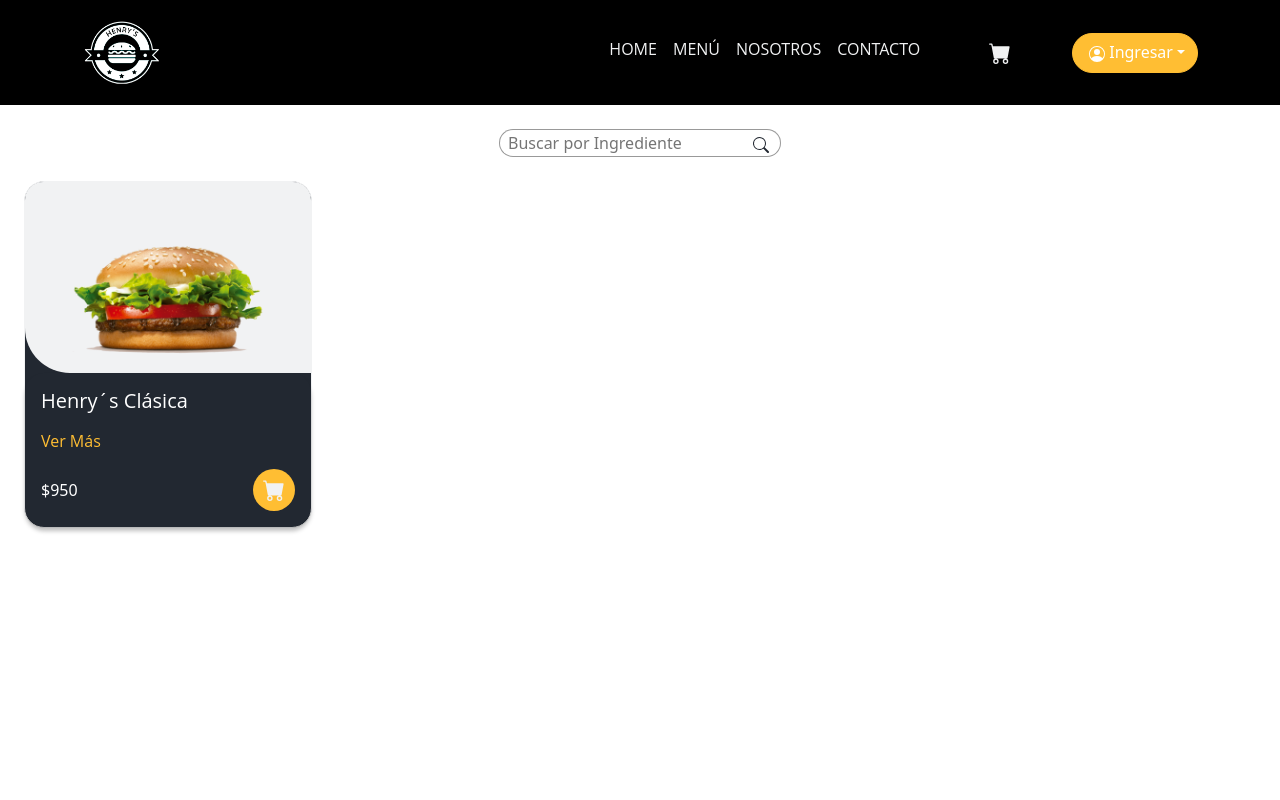
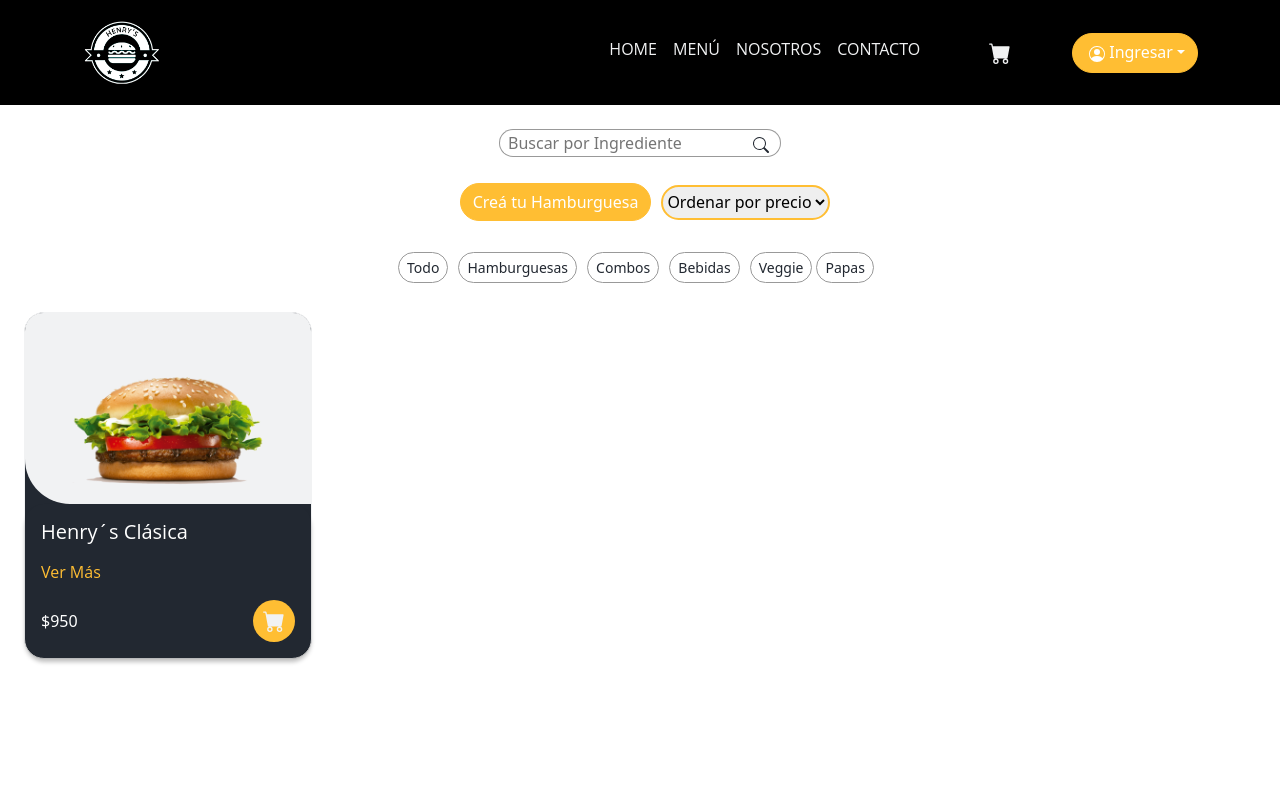
Before and after one commit to mabhyHs/Henrys-app, a React (Create React App) app in the folder client/: page /menu in a window 1280 px wide. Shown: the top 800 px of the page. Built offline with nearby package versions, Linux system fonts and the light colour scheme.

Commit message:
Create(UI-Filters and Order Menu)

```diff
--- /dev/null
+++ b/client/src/Components/FiltersMenu/FiltersMenu.css
@@ -0,0 +1,46 @@
+.filter__btn {
+  background-color: transparent;
+  color: var(--main-color-dark);
+  border-color: transparent;
+  border-radius: 50px;
+  box-shadow: none;
+}
+.filter__btn:focus {
+  background-color: var(--main-color-dark);
+  color: var(--main-color-light);
+}
+
+.select__order {
+  border-radius: 20px;
+  height: 35px;
+  border: solid 2px var(--brand-color);
+}
+.order__container {
+  display: flex;
+  align-items: center;
+  justify-content: center;
+  flex-wrap: wrap;
+  flex-direction: row;
+}
+
+.createBurger__btn {
+  gap: 5px;
+  border-color: var(--brand-color);
+  background: var(--brand-color);
+  box-shadow: unset;
+  border-radius: var(--br-btn);
+  margin: 10px;
+}
+
+.btn-group,
+.btn-group-vertical {
+  flex-wrap: wrap;
+}
+.btn-group > .btn-group:not(:first-child) > .btn,
+.btn-group > .btn:nth-child(n + 3),
+.btn-group > :not(.btn-check) + .btn,
+.btn-group > .btn:not(:last-child):not(.dropdown-toggle) {
+  border-radius: 50px;
+  border: var(--bc-inputs);
+  margin: 5px;
+}
--- a/client/src/Components/FiltersMenu/FiltersMenu.jsx
+++ b/client/src/Components/FiltersMenu/FiltersMenu.jsx
@@ -0,0 +1,38 @@
+import React from 'react';
+import Container from 'react-bootstrap/Container';
+import Button from 'react-bootstrap/Button';
+import ButtonGroup from 'react-bootstrap/ButtonGroup';
+
+import './FiltersMenu.css';
+
+function FiltersMenu() {
+  return (
+    <Container>
+      <div className="m-3 order__container">
+        <Button className="createBurger__btn">Creá tu Hamburguesa</Button>
+
+        <select className="select__order">
+          <option value="0">Ordenar por precio</option>
+          <option value="1">Mayor a menor</option>
+          <option value="2">Menor a menor</option>
+        </select>
+      </div>
+      <div className="filters__btn__container">
+        <ButtonGroup
+          aria-label="Filter Buttons"
+          className="me-2 filter__btn"
+          size="sm"
+        >
+          <Button className="filter__btn">Todo</Button>
+          <Button className="filter__btn">Hamburguesas</Button>
+          <Button className="filter__btn">Combos</Button>
+          <Button className="filter__btn">Bebidas</Button>
+          <Button className="filter__btn">Veggie</Button>
+          <Button className="filter__btn">Papas</Button>
+        </ButtonGroup>
+      </div>
+    </Container>
+  );
+}
+
+export default FiltersMenu;
--- a/client/src/Components/Menu/Menu.jsx
+++ b/client/src/Components/Menu/Menu.jsx
@@ -1,4 +1,5 @@
 import React from 'react';
+import FiltersMenu from '../FiltersMenu/FiltersMenu';
 import ProductsContainerMenu from '../ProductsContainerMenu/ProductsContainerMenu';
 import SearchBar from '../SearchBar/SearchBar';
 
@@ -8,6 +9,7 @@ function Menu() {
   return (
     <div className="menu__container">
       <SearchBar />
+      <FiltersMenu />
       <ProductsContainerMenu />
     </div>
   );
```
Also changed, not shown: client/src/Components/FiltersMenu/FiltersMenu.module.css (deleted).
